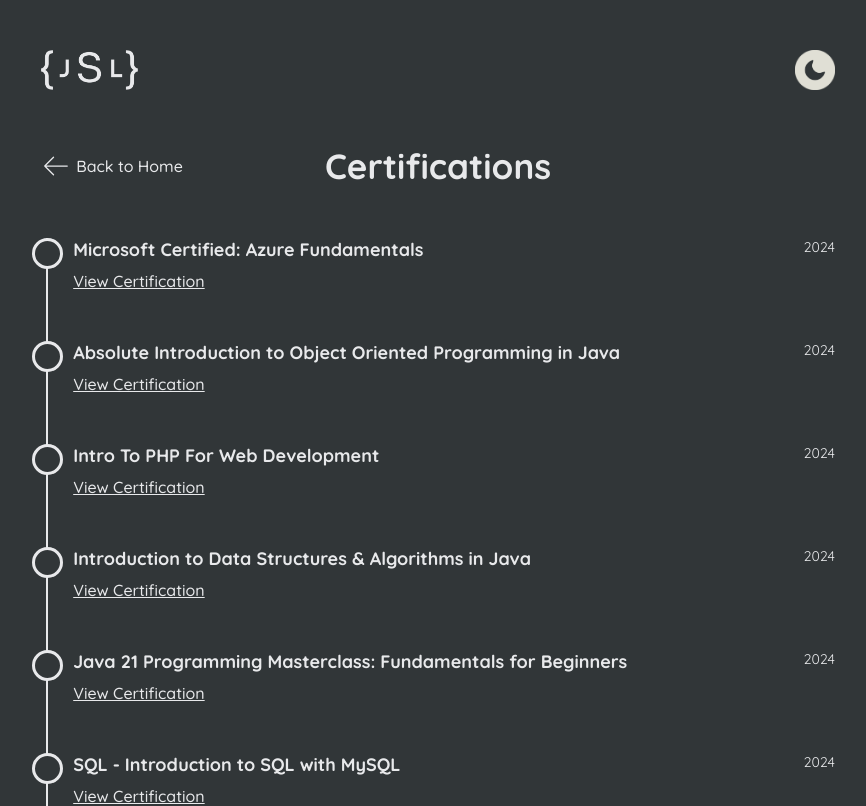
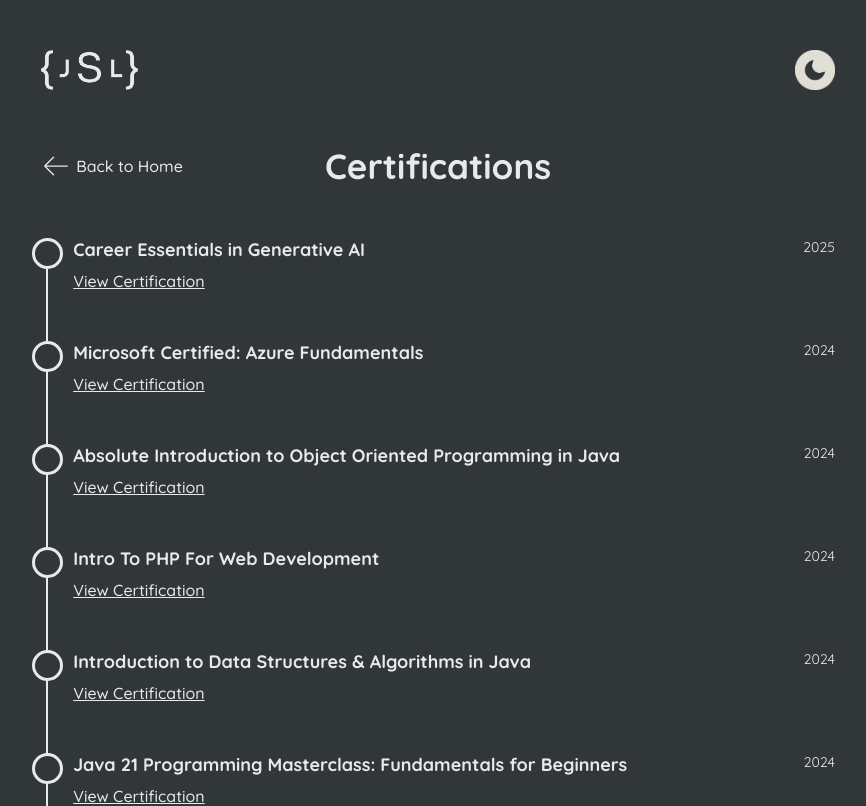
Before and after one commit to bocyej/portfolio, a React (Vite) app: page /certifications in a window 1280 px wide. Shown: the top 806 px of the page, without its empty margins (202-1068 px from the left). Built offline with nearby package versions, Linux system fonts and the light colour scheme.

Commit message:
add certification

```diff
--- a/src/components/about/CertificationTimeline.tsx
+++ b/src/components/about/CertificationTimeline.tsx
@@ -12,6 +12,13 @@ const CertificationTimeline = () => {
         <section className="background-rectangle">
           <article className="timeline">
             <ul>
+              <CertificationCircle
+                certificationName={"Career Essentials in Generative AI"}
+                year={"2025"}
+                link={
+                  "https://www.linkedin.com/learning/certificates/a79cf09be27e62a4663a7bd0817bed847954951d3c5901b68c50ad1001d7cd88?lipi=urn%3Ali%3Apage%3Ad_flagship3_profile_view_base%3B3N%2BoTl6SSzqq5nsqgLZGpw%3D%3D"
+                }
+              />
               <CertificationCircle
                 certificationName={"Microsoft Certified: Azure Fundamentals"}
                 year={"2024"}
--- a/src/components/about/CertificationTimelineSummary.tsx
+++ b/src/components/about/CertificationTimelineSummary.tsx
@@ -8,6 +8,13 @@ const CertificationTimelineSummary = () => {
       <section className="background-rectangle">
         <article className="timeline">
           <ul>
+            <CertificationCircle
+              certificationName={"Career Essentials in Generative AI"}
+              year={"2025"}
+              link={
+                "https://www.linkedin.com/learning/certificates/a79cf09be27e62a4663a7bd0817bed847954951d3c5901b68c50ad1001d7cd88?lipi=urn%3Ali%3Apage%3Ad_flagship3_profile_view_base%3B3N%2BoTl6SSzqq5nsqgLZGpw%3D%3D"
+              }
+            />
             <CertificationCircle
               certificationName={"Microsoft Certified: Azure Fundamentals"}
               year={"2024"}
```
